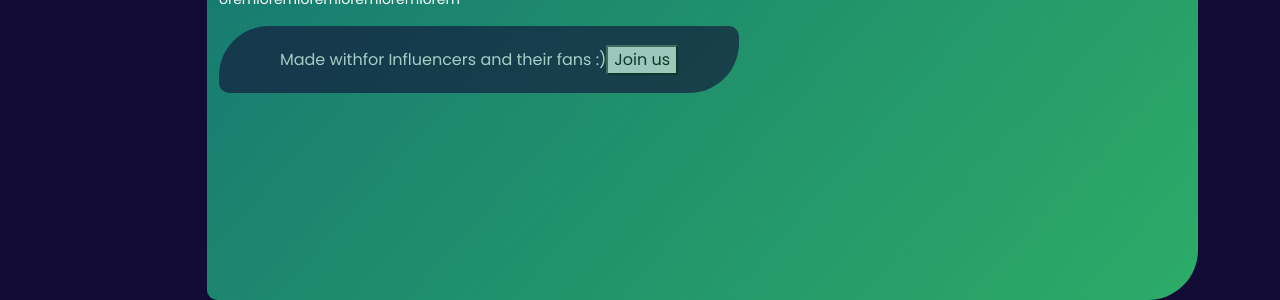
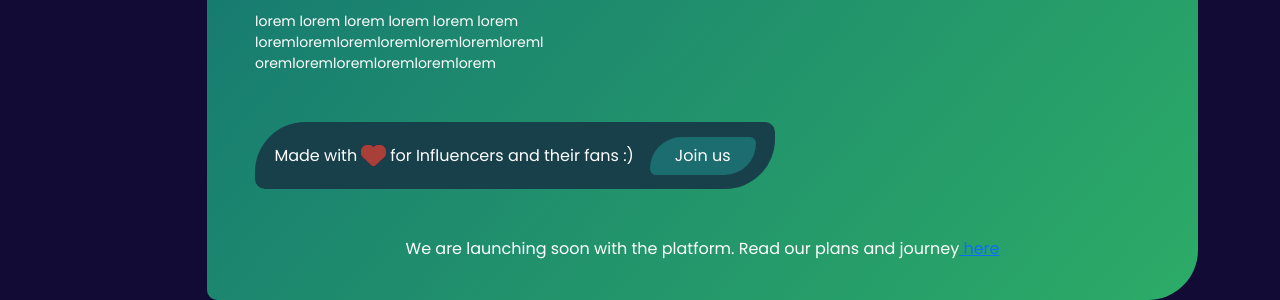
Before and after one commit to OsmanRana/digipoint-technlogies, a plain HTML site: page index.html in a window 1280 px wide. Shown: the part 543-843 px from the top of the page. Drawn offline with nearby package versions, Linux system fonts and the light colour scheme.

Commit message:
left section complete

```diff
--- a/index.html
+++ b/index.html
@@ -12,8 +12,7 @@
       integrity="sha384-1BmE4kWBq78iYhFldvKuhfTAU6auU8tT94WrHftjDbrCEXSU1oBoqyl2QvZ6jIW3"
       crossorigin="anonymous"
     />
-    <!-- Font Awesome -->
-    <script src="https://kit.fontawesome.com/c6a64dc56b.js" crossorigin="anonymous"></script>
+
 
     <!-- Custom CSS -->
     <link rel="stylesheet" href="style.css" />
@@ -64,20 +63,23 @@
       </nav>
     </header>
     <main class="main">
-      <div class="container">
-        <div class="row row-cols-1 row-cols-sm-1 row-cols-md-2">
-          <section class="col">
+      <div class="container ">
+        <div class="row row-cols-1 row-cols-sm-1 row-cols-md-2 ">
+          <section class="col ps-5 mt-5">
             <h1 class="left-section-title">Lorem Impsum</br> your ipsum</br> lore emi the imps</br> um oremL.</h1>
-            <p class="left-section-text">lorem lorem  lorem lorem lorem lorem</br> loremloremloremloremloremloremloreml</br>oremloremloremloremloremlorem</p>
+            <p class="left-section-text mb-5 mt-4">lorem lorem  lorem lorem lorem lorem</br> loremloremloremloremloremloremloreml</br>oremloremloremloremloremlorem</p>
             <div class="d-flex align-items-center justify-content-center bottom-box">
                 <p class="mb-0 text-white">Made with</p>
+                <img src="./images/heart-solid.png" alt="Heart" class="mx-1"/>
                 <p class="mb-0  text-white">for Influencers and their fans :)</p>
-                <button>Join us</button>
+                <button class="btn px-4 ms-3 text-white">Join us</button>
             </div>
           </section>
           <div class="col">Column</div>
         </div>
+
       </div>
+      <p class="my-5 text-center text-white">We are launching soon with the platform. Read our plans and journey<a href="#"> here</a>  </p>
     </main>
 
     <!-- Bootstrap -->
--- a/style.css
+++ b/style.css
@@ -42,13 +42,15 @@ body {
 .left-section-text {
   font-size: 14px;
   line-height: 21px;
-  font-weight: 400;
   color: #ffffff;
 }
 .bottom-box {
   width: 520px;
   height: 67px;
-  background: #110b35;
-  opacity: 0.6;
+  background: #17404b;
   border-radius: 50px 10px;
 }
+.btn{
+    background-color: #1b6d6f;
+    border-radius: 50px 10px;
+}
```
Also changed, not shown: images/heart-solid.png (added).
